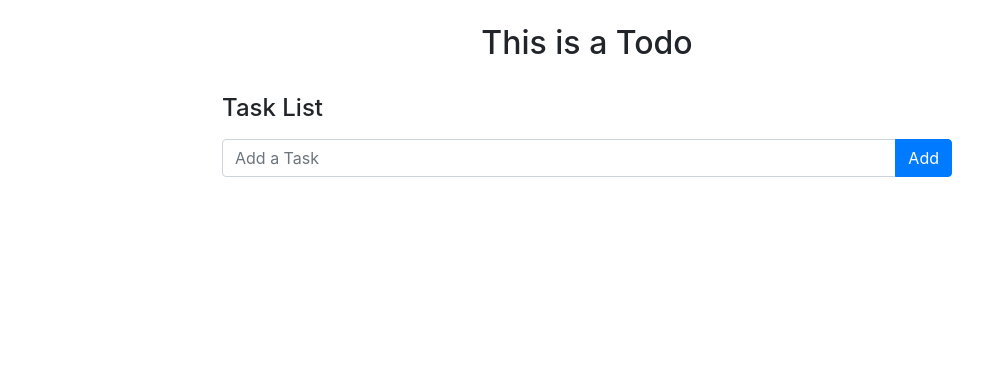
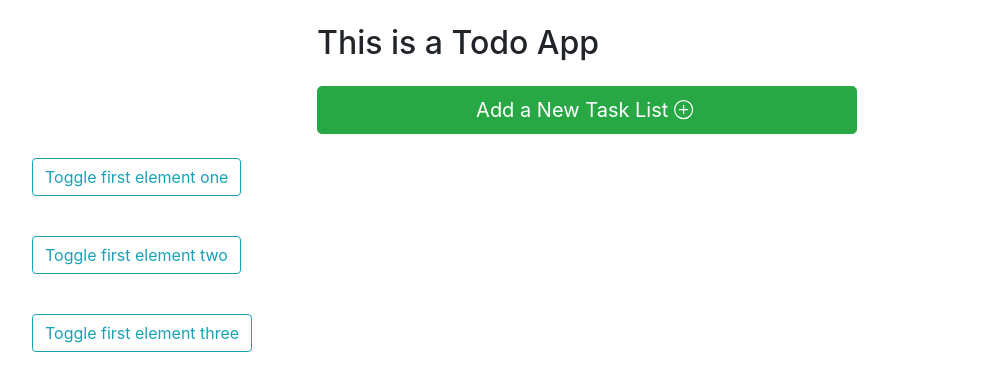
Before and after one commit to Mizan3050/todo-app, an Angular app: page / in a window 1280 px wide. Shown: the top 390 px of the page, without its empty margins (53-1036 px from the left). Built offline with nearby package versions, Linux system fonts and the light colour scheme.

Commit message:
task delete implemented

```diff
--- a/package.json
+++ b/package.json
@@ -12,10 +12,12 @@
   "private": true,
   "dependencies": {
     "@angular/animations": "~11.2.6",
+    "@angular/cdk": "~11.2.3",
     "@angular/common": "~11.2.6",
     "@angular/compiler": "~11.2.6",
     "@angular/core": "~11.2.6",
     "@angular/forms": "~11.2.6",
+    "@angular/material": "~11.2.3",
     "@angular/platform-browser": "~11.2.6",
     "@angular/platform-browser-dynamic": "~11.2.6",
     "@angular/router": "~11.2.6",
--- a/src/app/app.component.html
+++ b/src/app/app.component.html
@@ -1,31 +1,25 @@
 <div class="container">
   <div class="row justify-content-md-center mt-4">
-    <div class="col-md-auto">
-      <h2>This is a Todo</h2>
+    <div class="col-md-6">
+      <h2>This is a Todo App</h2>
+      <button type="button" class="btn btn-success btn-lg btn-block mt-4" [disabled]='showAddTaskList' (click)="showAddTaskInput()">Add a New Task List <svg xmlns="http://www.w3.org/2000/svg" width="24" height="24" fill="currentColor" class="bi bi-plus-circle" viewBox="0 0 20 20">
+        <path d="M8 15A7 7 0 1 1 8 1a7 7 0 0 1 0 14zm0 1A8 8 0 1 0 8 0a8 8 0 0 0 0 16z"/>
+        <path d="M8 4a.5.5 0 0 1 .5.5v3h3a.5.5 0 0 1 0 1h-3v3a.5.5 0 0 1-1 0v-3h-3a.5.5 0 0 1 0-1h3v-3A.5.5 0 0 1 8 4z"/>
+      </svg></button>
+      <div class="input-group mt-3" *ngIf="showAddTaskList">
+        <input type="text" [formControl] = 'inputTask' class="form-control" placeholder="Enter a Title for Task List" aria-label="Add tasks List with button addons" aria-describedby="button-addon4">
+        <div class="input-group-append" id="button-addon4">
+          <button class="btn btn-primary" type="button" (click)="addTaskList()">Add</button>
+          <button class="btn btn-danger" type="button" (click)="showAddTaskInput()">Cancel</button>
+        </div>
+      </div>
     </div>
   </div>
 
-  <div class="row justify-content-md-center mt-4">
-    <div class="col-md-8">
-      <h4>Task List</h4>
-      <div class="input-group mt-3">
-        <input type="text" [formControl] = 'inputTask' class="form-control" placeholder="Add a Task" aria-label="Add tasks with two button addons" aria-describedby="button-addon4">
-        <div class="input-group-append" id="button-addon4">
-          <button class="btn btn-primary" type="button" (click)="addTask()">Add</button>
-
-        </div>
-      </div>
-    </div>
-    <div class="col-md-8 mt-2">
-      <div class="mt-2" *ngFor="let task of taskList; index as i">
-        <ul class="list-group">
-          <li class="list-group-item"><h5>{{task}}</h5>
-            <button class="btn btn-danger" type="button" (click)="deleteTask(i)"><svg xmlns="http://www.w3.org/2000/svg" width="16" height="16" fill="currentColor" class="bi bi-trash" viewBox="0 0 16 16">
-            <path d="M5.5 5.5A.5.5 0 0 1 6 6v6a.5.5 0 0 1-1 0V6a.5.5 0 0 1 .5-.5zm2.5 0a.5.5 0 0 1 .5.5v6a.5.5 0 0 1-1 0V6a.5.5 0 0 1 .5-.5zm3 .5a.5.5 0 0 0-1 0v6a.5.5 0 0 0 1 0V6z"/>
-            <path fill-rule="evenodd" d="M14.5 3a1 1 0 0 1-1 1H13v9a2 2 0 0 1-2 2H5a2 2 0 0 1-2-2V4h-.5a1 1 0 0 1-1-1V2a1 1 0 0 1 1-1H6a1 1 0 0 1 1-1h2a1 1 0 0 1 1 1h3.5a1 1 0 0 1 1 1v1zM4.118 4 4 4.059V13a1 1 0 0 0 1 1h6a1 1 0 0 0 1-1V4.059L11.882 4H4.118zM2.5 3V2h11v1h-11z"/>
-          </svg></button>
-        </li>
-        </ul>
+  <div *ngFor="let taskGroup of tasks; index as i">
+    <div class="row mt-4">
+      <div class="col-md-10">
+        <app-task-group [taskGroup]="taskGroup" [index] = 'i' (newTaskListEvent)="newTaskListEvent($event)" (deleteTaskEvent) = "deleteTask($event)"> </app-task-group>
       </div>
     </div>
   </div>
--- a/src/app/app.component.ts
+++ b/src/app/app.component.ts
@@ -1,5 +1,7 @@
 import { Component, OnInit } from '@angular/core';
 import { FormControl } from '@angular/forms';
+import { TaskGroup } from './model/taskGroup.mode';
+import { DeleteTask, NewTask } from './task-group/task-group.component';
 
 @Component({
   selector: 'app-root',
@@ -9,6 +11,17 @@ import { FormControl } from '@angular/forms';
 export class AppComponent implements OnInit{
 
   taskList: string[] = [];
+  showAddTaskList = false;
+  tasks: TaskGroup[] = [
+    {
+      title: 'one', tasks: ['one', 'two', 'three']
+    },
+    {
+      title: 'two', tasks: ['four', 'five', 'six']
+    },
+    {
+      title: 'three', tasks: ['seven', 'eight', 'nine']
+    }];
 
   inputTask = new FormControl('');
   ngOnInit(): void {
@@ -18,14 +31,28 @@ export class AppComponent implements OnInit{
     }
   }
 
-  addTask(){
-    this.taskList.push(this.inputTask.value);
-    this.inputTask.reset();
-    localStorage.setItem('tasks', JSON.stringify(this.taskList))
+  addTaskList(){
+    if(this.inputTask.value){
+      const newTaskList:TaskGroup = {title: this.inputTask.value, tasks: []}
+      this.tasks.push(newTaskList);
+      this.inputTask.reset();
+      // localStorage.setItem('tasks', JSON.stringify(this.taskList))
+    }
   }
 
-  deleteTask(i: number){
-    this.taskList.splice(i,1);
-    localStorage.setItem('tasks', JSON.stringify(this.taskList))
+  deleteTask(deleteTaskId: DeleteTask){
+    const {groupNumber, taskId} = deleteTaskId;
+    this.tasks[groupNumber].tasks.splice(taskId, 1);
+    // localStorage.setItem('tasks', JSON.stringify(this.taskList))
+  }
+
+  showAddTaskInput() {
+    this.showAddTaskList = !this.showAddTaskList;
+  }
+
+  newTaskListEvent(event: NewTask){
+    const {task, index} = event;
+    console.log(event);
+    this.tasks[index].tasks.push(task);
   }
 }
--- /dev/null
+++ b/src/app/model/taskGroup.mode.ts
@@ -0,0 +1,6 @@
+export class TaskGroup {
+    constructor(
+        public title: string,
+        public tasks: string[]
+        ){}
+}
--- /dev/null
+++ b/src/app/task-group/task-group.component.html
@@ -0,0 +1,41 @@
+<p>
+  <a
+    class="btn btn-outline-info"
+    data-toggle="collapse"
+    href="#task{{id}}"
+    role="button"
+    aria-expanded="false"
+    aria-controls="id"
+    >Toggle first element {{taskGroup.title}}</a
+  >
+</p>
+<div class="row">
+  <div class="col-lg-12">
+    <div class="collapse multi-collapse" id="task{{id}}">
+      <div class="card card-body">
+        <div class="col-lg-12">
+            <h4>Task List</h4>
+            <div class="input-group mt-3">
+              <input type="text" [formControl] = 'inputTask' class="form-control" placeholder="Add a Task" aria-label="Add tasks with two button addons" aria-describedby="button-addon4">
+              <div class="input-group-append" id="button-addon4">
+                <button class="btn btn-primary" type="button" (click)="addTask()">Add</button>
+              </div>
+            </div>
+          </div>
+
+          <div class="col-lg-12 mt-2">
+            <div class="mt-2" *ngFor="let task of taskGroup.tasks; index as i">
+              <ul class="list-group mt-2">
+                <li class="list-group-item"><h5>{{task}}</h5>
+                  <button class="btn btn-danger" type="button" (click)='deleteTask(i)'><svg xmlns="http://www.w3.org/2000/svg" width="16" height="16" fill="currentColor" class="bi bi-trash" viewBox="0 0 16 16">
+                  <path d="M5.5 5.5A.5.5 0 0 1 6 6v6a.5.5 0 0 1-1 0V6a.5.5 0 0 1 .5-.5zm2.5 0a.5.5 0 0 1 .5.5v6a.5.5 0 0 1-1 0V6a.5.5 0 0 1 .5-.5zm3 .5a.5.5 0 0 0-1 0v6a.5.5 0 0 0 1 0V6z"/>
+                  <path fill-rule="evenodd" d="M14.5 3a1 1 0 0 1-1 1H13v9a2 2 0 0 1-2 2H5a2 2 0 0 1-2-2V4h-.5a1 1 0 0 1-1-1V2a1 1 0 0 1 1-1H6a1 1 0 0 1 1-1h2a1 1 0 0 1 1 1h3.5a1 1 0 0 1 1 1v1zM4.118 4 4 4.059V13a1 1 0 0 0 1 1h6a1 1 0 0 0 1-1V4.059L11.882 4H4.118zM2.5 3V2h11v1h-11z"/>
+                </svg></button>
+              </li>
+              </ul>
+            </div>
+          </div>
+      </div>
+    </div>
+  </div>
+</div>
--- /dev/null
+++ b/src/app/task-group/task-group.component.scss
@@ -0,0 +1,9 @@
+.list-group-item {
+    display: flex;
+    flex-direction: row;
+    justify-content: space-between;
+}
+
+.list-group-item li {
+    font-size: 20px;
+}
--- /dev/null
+++ b/src/app/task-group/task-group.component.ts
@@ -0,0 +1,51 @@
+import { Component, Input, OnInit, Output, EventEmitter } from '@angular/core';
+import { FormControl } from '@angular/forms';
+import { TaskGroup } from '../model/taskGroup.mode';
+
+export interface NewTask {
+  task: any,
+  index: number
+}
+
+export interface DeleteTask{
+  groupNumber: number;
+  taskId: number
+}
+@Component({
+  selector: 'app-task-group',
+  templateUrl: './task-group.component.html',
+  styleUrls: ['./task-group.component.scss']
+})
+export class TaskGroupComponent implements OnInit {
+
+  @Input() taskGroup: TaskGroup = {title: '', tasks: []};
+  @Input() index: number = 0;
+
+  @Output() newTaskListEvent = new EventEmitter<NewTask>();
+  @Output() deleteTaskEvent = new EventEmitter<DeleteTask>();
+  id = '';
+  taskList: string[] = [];
+
+  inputTask = new FormControl('');
+
+  constructor() { }
+
+  ngOnInit(): void {
+    console.log(this.taskGroup);
+    this.id = String.fromCharCode(97 + this.index)
+    console.log(this.id);
+  }
+
+  addTask(){
+    if(this.inputTask.value){
+      const newTask = {task: this.inputTask.value, index: this.index}
+      this.inputTask.reset();
+      this.newTaskListEvent.emit(newTask);
+    }
+  }
+
+  deleteTask(i: number){
+    const deleteTaskId = {groupNumber: this.index, taskId: i};
+    this.deleteTaskEvent.emit(deleteTaskId);
+  }
+}
--- a/src/index.html
+++ b/src/index.html
@@ -11,5 +11,7 @@
 </head>
 <body>
   <app-root></app-root>
+  <script src="https://code.jquery.com/jquery-3.5.1.slim.min.js" integrity="sha384-DfXdz2htPH0lsSSs5nCTpuj/zy4C+OGpamoFVy38MVBnE+IbbVYUew+OrCXaRkfj" crossorigin="anonymous"></script>
+<script src="https://cdn.jsdelivr.net/npm/bootstrap@4.6.0/dist/js/bootstrap.bundle.min.js" integrity="sha384-Piv4xVNRyMGpqkS2by6br4gNJ7DXjqk09RmUpJ8jgGtD7zP9yug3goQfGII0yAns" crossorigin="anonymous"></script>
 </body>
 </html>
```
Also changed, not shown: src/app/app.module.ts (+8 -2 lines), 2 other files (tests, documents, lock files or other folders).
